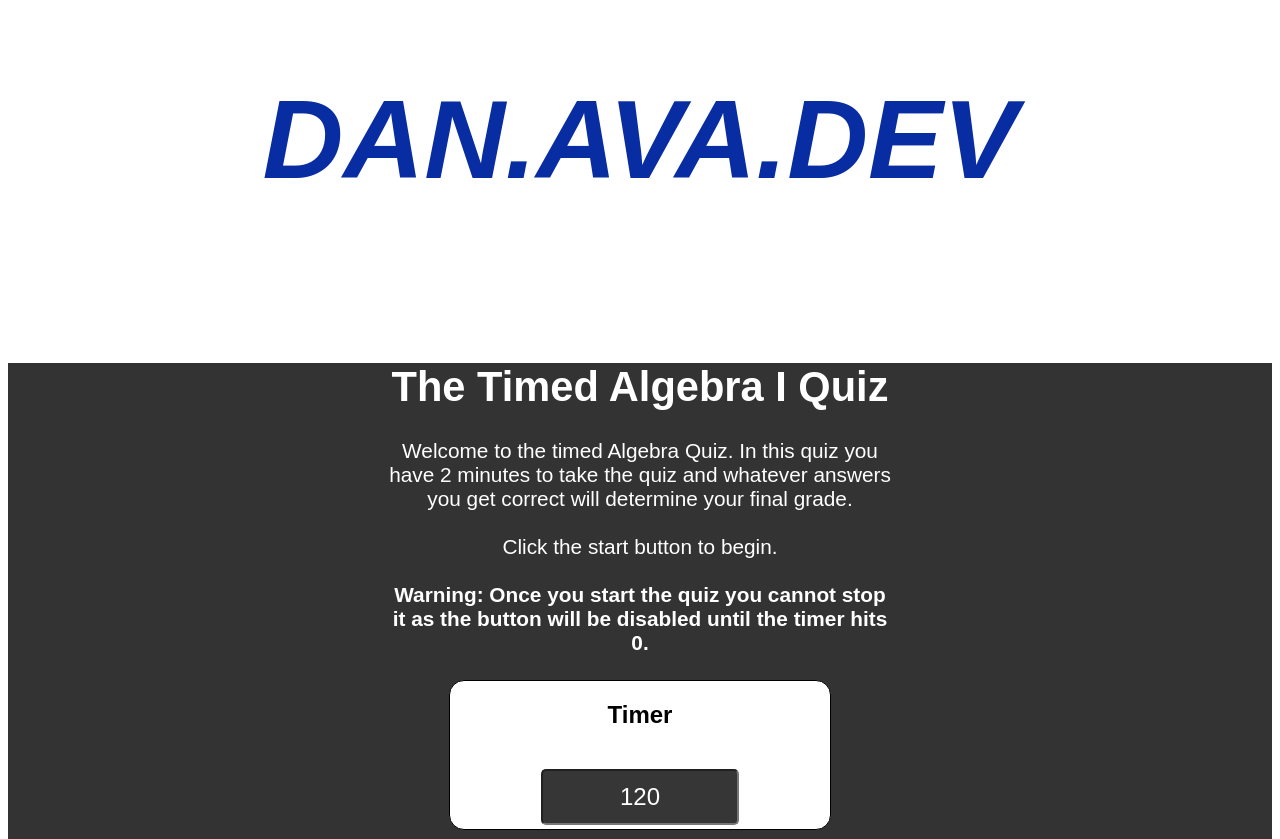
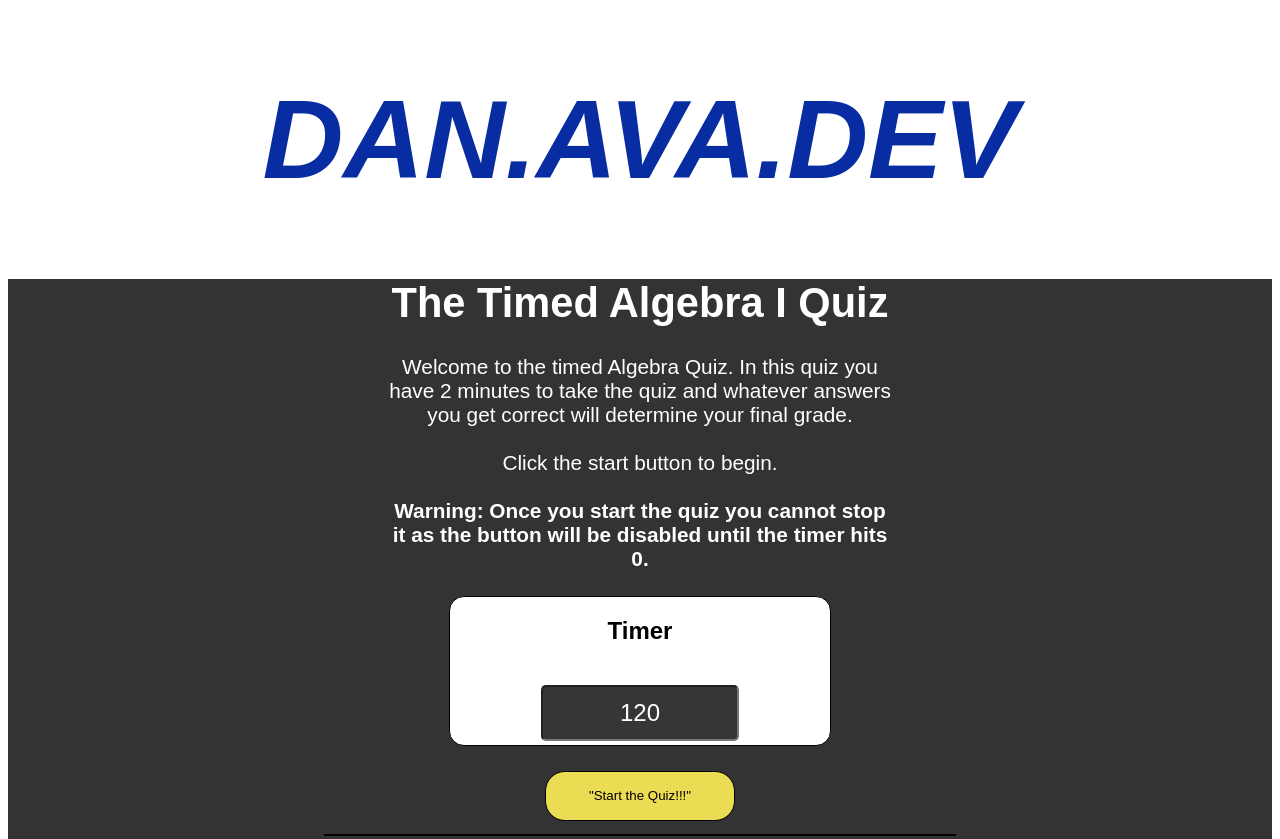
Before and after one commit to DA-Prime/Algebra-Quiz, a plain HTML site: page index.html in a window 1280 px wide. Shown: the top 839 px of the page. Drawn offline with Linux system fonts and the light colour scheme.

Commit message:
Update styles.css

```diff
--- a/css/styles.css
+++ b/css/styles.css
@@ -16,7 +16,6 @@ header {
     text-align: center;
     font-size: 3.5em;
     font-style: italic;
-    padding: 0 0 1em;
 }
 
 header img {
```
